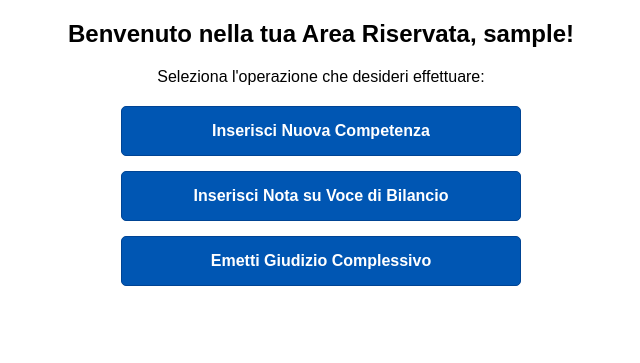
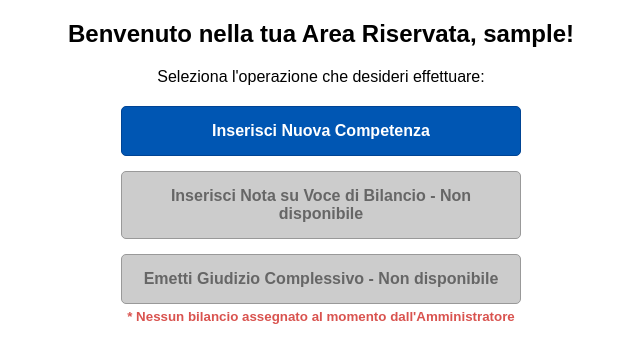
Before and after one commit to EKACRG/ESG-Balance-AJ, a PHP site: template src/Views/RevisoreView.php in a window 1280 px wide. Shown: the top 363 px of the page, without its empty margins (319-959 px from the left). Run offline with PHP 8.4, Linux system fonts and the light colour scheme; the template is opened without the code that fills it: most values are stand-ins (such as "Sample title", 1, 10 or a date in 2020); data that the repository does not hold is empty.

Commit message:
add changes necessary for block operations

```diff
--- a/src/Views/RevisoreView.php
+++ b/src/Views/RevisoreView.php
@@ -34,6 +34,13 @@
         .btn:hover {
             background-color: #004494;
         }
+         .btn-disabled {
+            background-color: #cccccc;
+            border: 1px solid #999999;
+            color: #666666;
+            pointer-events: none; /* Impedisce il click */
+            cursor: not-allowed;
+        }
     </style>
 </head>
 <body>
@@ -46,6 +53,9 @@
             Inserisci Nuova Competenza
         </a>
 
+        <!-- LOGICA IF PER LE VALUTAZIONI -->
+        <?php if ($sbloccaValutazioni): ?>
+            <!-- Se ha bilanci assegnati, bottoni blu cliccabili -->
             <a href="/Note" class="btn">
                 Inserisci Nota su Voce di Bilancio
             </a>
@@ -53,6 +63,20 @@
             <a href="/Giudizio" class="btn">
                 Emetti Giudizio Complessivo
             </a>
+        <?php else: ?>
+            <!-- Se non ha bilanci, bottoni grigi bloccati -->
+            <a href="#" class="btn btn-disabled">
+                Inserisci Nota su Voce di Bilancio - Non disponibile
+            </a>
+
+            <a href="#" class="btn btn-disabled">
+                Emetti Giudizio Complessivo - Non disponibile
+            </a>
+            <!-- Messaggio di avviso per il revisore -->
+            <small style="color: #d9534f; margin-top: -10px; font-weight: bold;">
+                * Nessun bilancio assegnato al momento dall'Amministratore
+            </small>
+        <?php endif; ?>
     </div>
 </body>
 </html>
```
Also changed, not shown: src/Controllers/RevisoreController.php (+8 -1 lines). Lines whose indentation alone changed are shown as unchanged.
